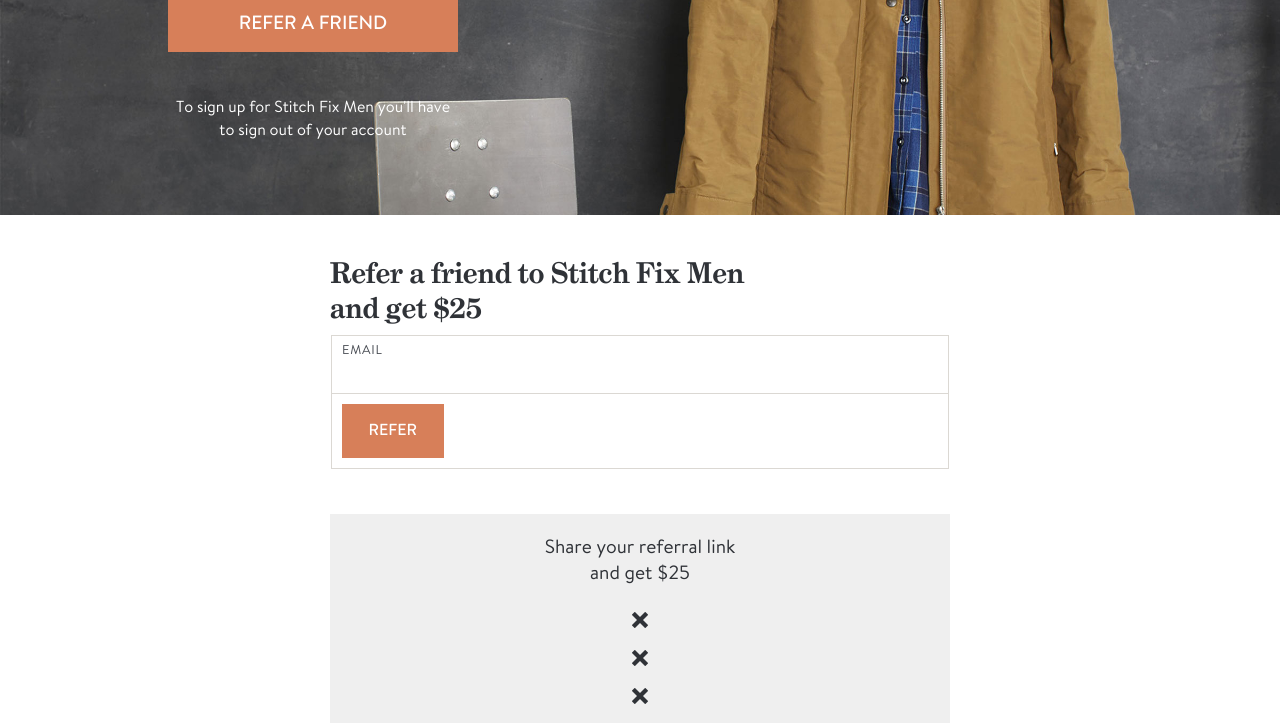
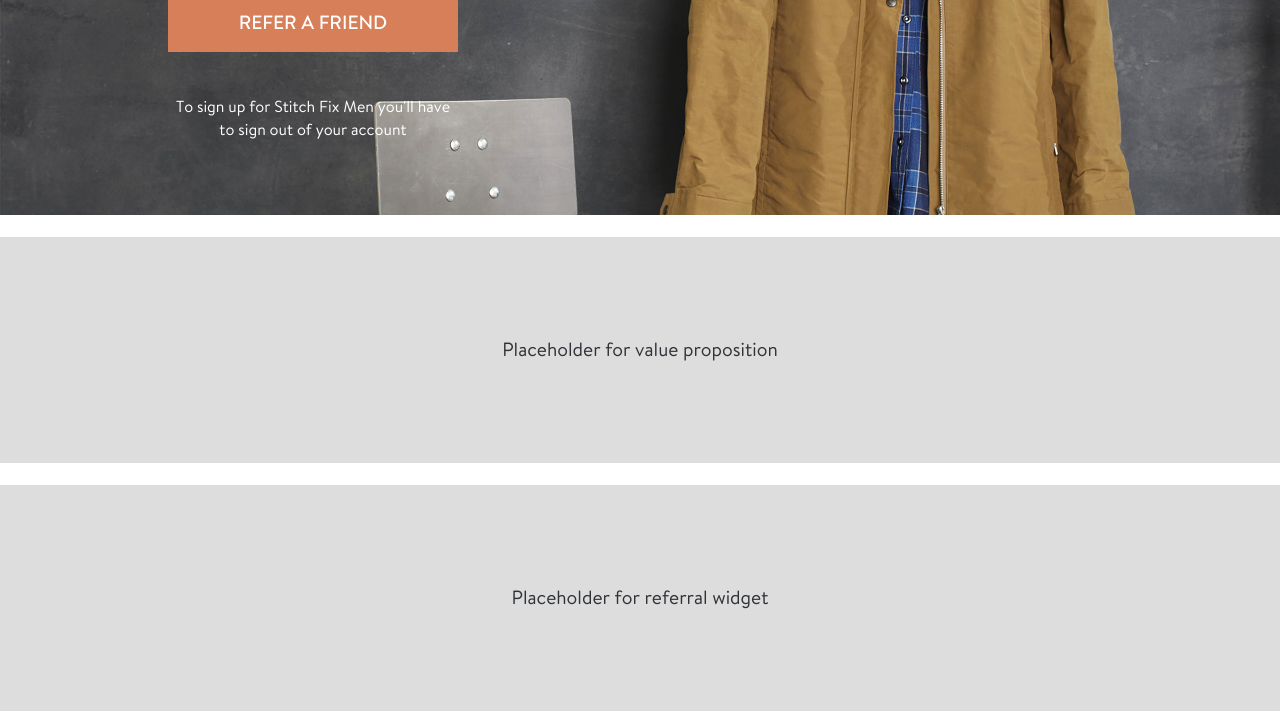
Before and after one commit to yorthehunter/gateway-prototype-alt, a Jekyll site: the page built from logged-in/mens/index.html, in a window 1280 px wide and 1400 px high, scrolled down 340 px. Shown: the top 723 px of the window. Built offline with Jekyll 4.4.1, drawn with Linux system fonts in a browser that asks for light colours; some web fonts are replaced; some of the changed text lies outside the part shown; grey boxes are pictures that could not be loaded.

Commit message:
placeholders

```diff
--- a/logged-in/mens/index.html
+++ b/logged-in/mens/index.html
@@ -30,14 +30,21 @@
 
 </div>
 
-<!--
+<br/>
 <h5 class="wireframe">
 
 Placeholder for value proposition
 
 </h5>
- -->
+<br/>
 
+<h5 class="wireframe">
+
+Placeholder for referral widget
+
+</h5>
+
+<!--
 <div class="get-started-container">
 
 <form id="get-started-form" class="refer-form"  style="padding: 10px;">
@@ -115,6 +122,6 @@
 
 </form>
 
-</div>
+</div> -->
 
 {% include footer.html %}
--- a/mens/index.html
+++ b/mens/index.html
@@ -18,7 +18,7 @@
 
 {% include how-it-works.html %}
 
-<!--
+
 <h5 class="wireframe" id="how-it-works">
 
 TBD: targetted marketing messages
@@ -28,7 +28,7 @@
 <h5 class="wireframe">
 TBD: service description
 </h5>
- -->
+
 
 <div id="get-started-form">
 
--- a/womens/index.html
+++ b/womens/index.html
@@ -17,7 +17,7 @@
 </div>
 
 
-<!-- <h5 class="wireframe" id="how-it-works">
+<h5 class="wireframe" id="how-it-works">
 
 Current homepage panels
 
@@ -29,7 +29,7 @@
 Current homepage panels
 
 </h5>
- -->
+
 {% include how-it-works.html %}
 
 
```
Also changed, not shown: 3 other files.
